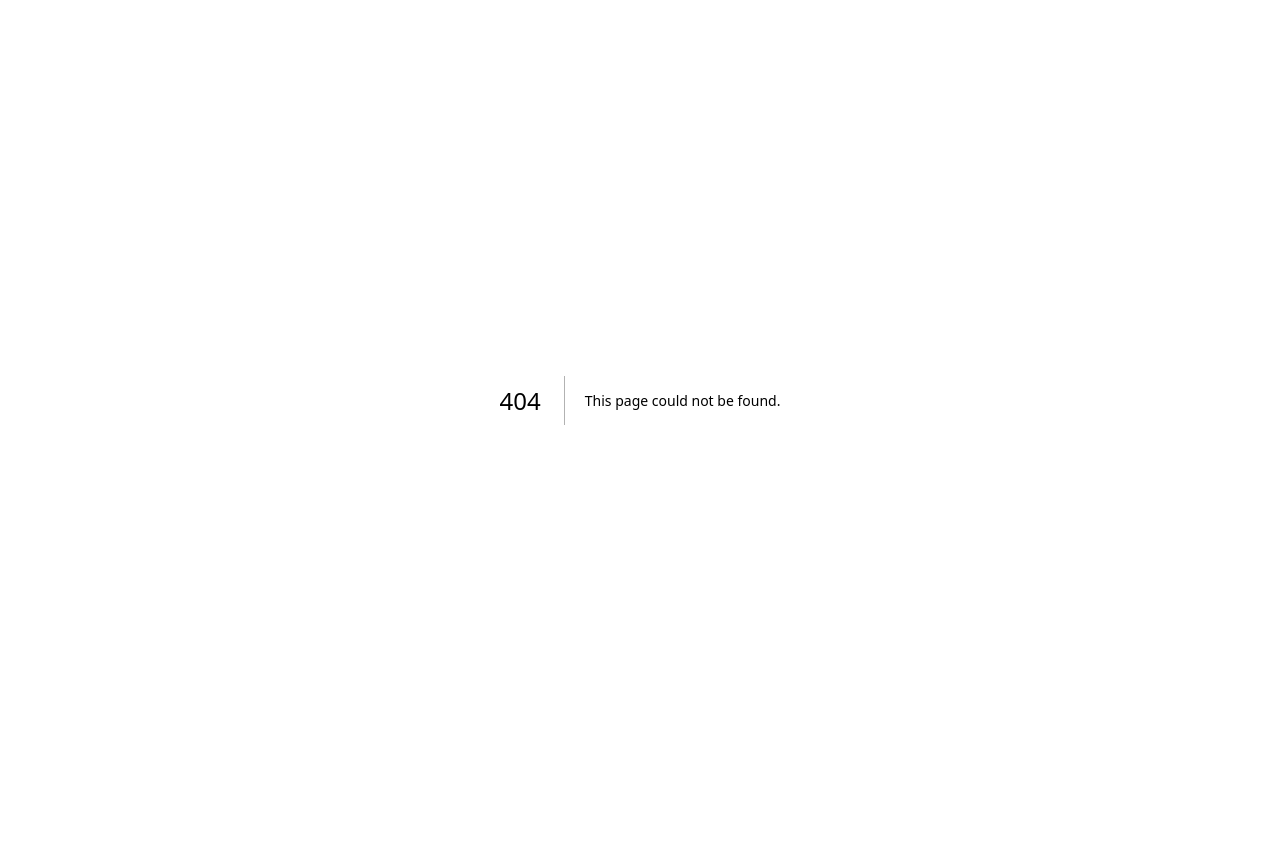
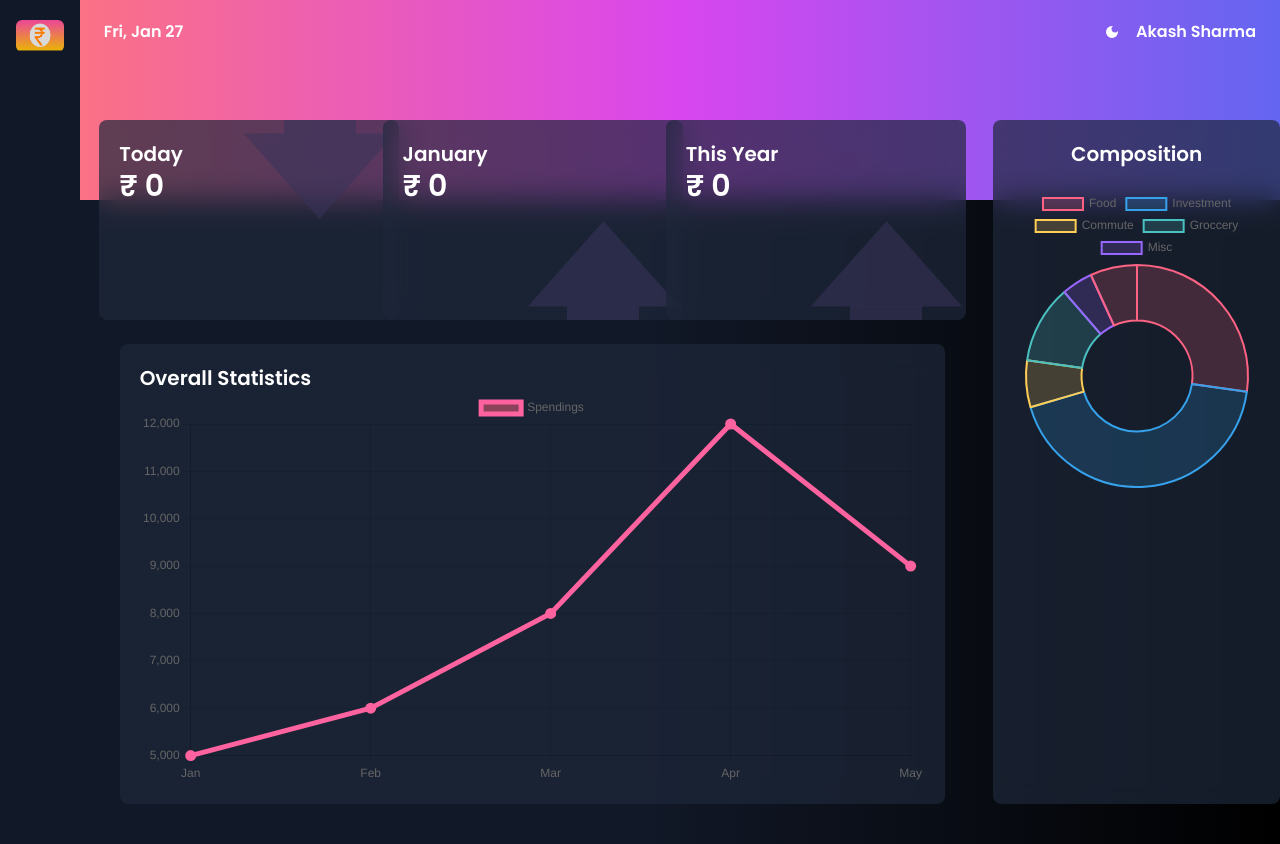
Before and after one commit to heyyakash/ExpenseManagerFrontend, a Next.js app: page /user/username in a window 1280 px wide. Before the commit this address had no page. Before the commit the page ends 800 px from the top, so only its background shows below. Built offline with nearby package versions, Linux system fonts and the light colour scheme; no server answers; the database is empty.

Commit message:
fetch added

```diff
--- /dev/null
+++ b/apis/fetch.tsx
@@ -0,0 +1,20 @@
+const head ={
+    apikey:process.env.NEXT_PUBLIC_SUPABASE_KEY,
+    Authorization:process.env.NEXT_PUBLIC_SUPABASE_AUTH
+}
+
+export const expenditureToday = async(user: string | string[] | undefined,date:number,month:number,year:number)=>{
+    if(user!==undefined){
+    let res = await fetch(`https://srhzlwxqryucqsogslue.supabase.co/rest/v1/Expenditure_All?telegram_id=eq.${user}&date=eq.${date}&month=eq.${month}&year=eq.${year}`,{headers:head})
+    const resultDaily = await res.json();
+
+    res = await fetch(`https://srhzlwxqryucqsogslue.supabase.co/rest/v1/Expenditure_Monthy?telegram_id=eq.${user}&month=eq.${month}&year=eq.${year}`,{headers:head})
+    const resultMonthly = await res.json()
+
+    res = await fetch(`https://srhzlwxqryucqsogslue.supabase.co/rest/v1/Expenditure_Yearly?telegram_id=eq.${user}&year=eq.${year}`,{headers:head})
+    const resultYearly = await res.json()
+    // console.log(resultDaily,resultMonthly,resultYearly)
+    return {resultDaily,resultMonthly,resultYearly}
+    }
+    return null
+}
--- a/components/Main/Box.tsx
+++ b/components/Main/Box.tsx
@@ -4,15 +4,19 @@ type PropTypes = {
     title:String,
     link:String,
     amount:Number,
-    arrowup:boolean
+    arrowup:boolean,
+    isLoading:boolean
 }
 
-const Box = ({title,link,amount,arrowup}:PropTypes) => {
+const Box = ({title,amount,arrowup,isLoading}:PropTypes) => {
     return (
-        <div className=' w-[300px] h-[200px] box '>
+        <div className={`w-[300px] h-[200px] box ${isLoading?'animate-pulse':''}`}>
+            {isLoading?(<>
+            </>):(<>
             <h2 className='text-xl font-semibold'>{title}</h2>
             <h2 className='text-3xl font-semibold'>₹ {amount.toLocaleString()}</h2>
             <img src="/arrow.png" className={`absolute ${!arrowup?'-rotate-180 -top-5':` -bottom-5 `} -right-2`} alt="arrow" />
+        </>)}
         </div>
     )
 }
--- a/components/Main/Cover.tsx
+++ b/components/Main/Cover.tsx
@@ -9,7 +9,7 @@ const Cover = () => {
         setDate(date[0] + ", " + date[1] + " " + date[2])
     }, [])
     return (
-        <div className='w-full h-[160px] md:h-[250px] bg-gradient-to-r from-rose-400 via-fuchsia-500 to-indigo-500'>
+        <div className='w-full h-[160px] md:h-[200px] bg-gradient-to-r from-rose-400 via-fuchsia-500 to-indigo-500'>
             <div className="flex text-white items-start justify-between p-5 px-6">
                 <h3 className='font-semibold'>{date}</h3>
                 <div className='flex gap-4 items-center'>
--- a/components/Main/Summary.tsx
+++ b/components/Main/Summary.tsx
@@ -1,17 +1,72 @@
-import React from 'react'
+import { useRouter } from 'next/router'
+import React, { useEffect, useState } from 'react'
+import { useQuery } from 'react-query'
+import { expenditureToday } from '../../apis/fetch'
+import { datefunction } from '../../helper/datefunction'
 import Box from './Box'
 import Graph from './Graph'
 
 const Summary = () => {
+    const router = useRouter()
+    const monthName = ["January","February","March","April","May","June","July",
+            "August","September","October","November","December"];
+    const { username } = router.query
+    const [daily, setDaily] = useState<number | null>(null)
+    const [monthly, setMontlhy] = useState<number | null>(null)
+    const [yearly, setYearly] = useState<number | null>(null)
+    // console.log(username)
+    const { date, month, year } = datefunction()
+
+    const getData = async() => {
+        const res = await expenditureToday(username, date, month, year)
+        return res
+    }
+
+    const { data, isLoading } = useQuery('daily',getData, {
+        onSuccess: (d) => {
+            console.log(d)
+            if(d!==null){
+                if(d?.resultDaily.length===0){
+                    setDaily(0)
+                }
+                else{
+                    let sum=0
+                    d?.resultDaily.map(x=>{sum+=x.amount})
+                    setDaily(sum)
+                }
+
+                if(d?.resultMonthly.length===0){
+                    setMontlhy(0)
+                }
+                else{
+                    let sum=0
+                    console.log(d.resultMonthly[0].amount)
+                    setMontlhy(d.resultMonthly[0].amount)
+                }
+
+                if(d?.resultYearly?.length===0){
+                    setYearly(0)
+                }
+                else{
+                    let sum=0
+                    d?.resultYearly?.map(x=>{sum+=x.amount})
+                    setYearly(sum)
+                }
+
+            }
+        },
+        refetchInterval:daily!==null?false:500
+    })
+
     return (
         <div className='-mt-[3rem] md:-mt-[5rem] mx-auto md:mx-0 flex flex-col md:flex-row items-start space-between gap-4'>
             <div className="grid grid-cols-1 grid-rows-1 gap-6 place-items-center">
                 <div className='grid grid-cols-1 md:grid-cols-3 place-items-center gap-6 grid-rows-3 md:grid-rows-1 md:px-10'>
-                    <Box title="January" amount={1200} arrowup={true} link="report" />
-                    <Box title="Today" amount={30} arrowup={false} link="report" />
-                    <Box title="This Year" amount={30000} arrowup={true} link="report" />
+                    <Box title="Today" isLoading={isLoading} amount={daily?daily:0} arrowup={false} link="report" />
+                    <Box title={monthName[month-1]} isLoading={isLoading} amount={monthly?monthly:0} arrowup={true} link="report" />
+                    <Box title="This Year" isLoading={isLoading} amount={yearly?yearly:0} arrowup={true} link="report" />
                 </div>
-               <Graph />
+                <Graph />
             </div>
 
         </div>
--- /dev/null
+++ b/helper/datefunction.tsx
@@ -0,0 +1,14 @@
+type dates = {
+    year: number,
+    month: number,
+    date: number
+}
+
+export const datefunction = ():dates => {
+    const newDate = new Date()
+    const dateArr = newDate.toISOString().split('T')[0].split('-')
+    const year: number = parseInt(dateArr[0])
+    const month: number = parseInt(dateArr[1])
+    const date: number = parseInt(dateArr[2])
+    return {year,month,date}
+}
--- a/next.config.js
+++ b/next.config.js
@@ -1,6 +1,6 @@
 /** @type {import('next').NextConfig} */
 const nextConfig = {
-  reactStrictMode: true,
+  reactStrictMode: true
 }
 
 module.exports = nextConfig
--- a/package.json
+++ b/package.json
@@ -17,10 +17,12 @@
     "eslint": "8.32.0",
     "eslint-config-next": "13.1.5",
     "next": "13.1.5",
+    "node-telegram-bot-api": "^0.61.0",
     "react": "18.2.0",
     "react-chartjs-2": "^5.2.0",
     "react-dom": "18.2.0",
     "react-icons": "^4.7.1",
+    "react-query": "^3.39.3",
     "typescript": "4.9.4"
   },
   "devDependencies": {
--- a/pages/_app.tsx
+++ b/pages/_app.tsx
@@ -1,6 +1,14 @@
 import '../styles/globals.css'
 import type { AppProps } from 'next/app'
+import { QueryClient, QueryClientProvider } from 'react-query'
+
+
 
 export default function App({ Component, pageProps }: AppProps) {
-  return <Component {...pageProps} />
+  const queryClient = new QueryClient()
+  return (
+    <QueryClientProvider client={queryClient}>
+      <Component {...pageProps} />
+    </QueryClientProvider>
+  )
 }
--- a/pages/api/bot.ts
+++ b/pages/api/bot.ts
@@ -1,5 +1,17 @@
-// Next.js API route support: https://nextjs.org/docs/api-routes/introduction
 import type { NextApiRequest, NextApiResponse } from 'next'
+const TelegramBot = require('node-telegram-bot-api');
+
+
+// replace the value below with the Telegram token you receive from @BotFather
+const token = '5977669021:AAHmaK49_o1tOQrU0uEO3aBmmOq0KYV9tBo';
+
+// Create a bot that uses 'polling' to fetch new updates
+const bot = new TelegramBot(token, { polling: true });
+
+
+bot.onText(/\/s (.+)/,(msg:string,match:string)=>{
+    console.log(msg,match)
+})
 
 type Data = {
     name: string
--- a/pages/index.tsx
+++ b/pages/index.tsx
@@ -1,25 +1,9 @@
-import Head from 'next/head'
-import Image from 'next/image'
-import { Inter } from '@next/font/google'
-// import styles from '../styles/Home.module.css'
-import Sidebar from '../components/Sidebar'
-import Main from '../components/Main'
+import React from 'react'
 
-const inter = Inter({ subsets: ['latin'] })
-
-export default function Home() {
+const index = () => {
   return (
-    <>
-      <Head>
-        <title>Expense Tracker</title>
-        <meta name="description" content="Expense Tracker web app powered by Telegram" />
-        <meta name="viewport" content="width=device-width, initial-scale=1" />
-        <link rel="icon" href="/favicon.ico" />
-      </Head>
-      <main className='flex w-full h-[100vh]'>
-        <Sidebar />
-        <Main />
-      </main>
-    </>
+    <div>index</div>
   )
 }
+
+export default index
--- /dev/null
+++ b/pages/user/[username].tsx
@@ -0,0 +1,20 @@
+import Head from 'next/head'
+import Sidebar from '../../components/Sidebar'
+import Main from '../../components/Main'
+
+export default function Home() {
+  return (
+    <>
+      <Head>
+        <title>Expense Tracker</title>
+        <meta name="description" content="Expense Tracker web app powered by Telegram" />
+        <meta name="viewport" content="width=device-width, initial-scale=1" />
+        <link rel="icon" href="/favicon.ico" />
+      </Head>
+      <main className='flex w-full h-[100vh]'>
+        <Sidebar />
+        <Main />
+      </main>
+    </>
+  )
+}
```
Also changed, not shown: 1 other file (tests, documents, lock files or other folders). Lines whose indentation alone changed are shown as unchanged.
